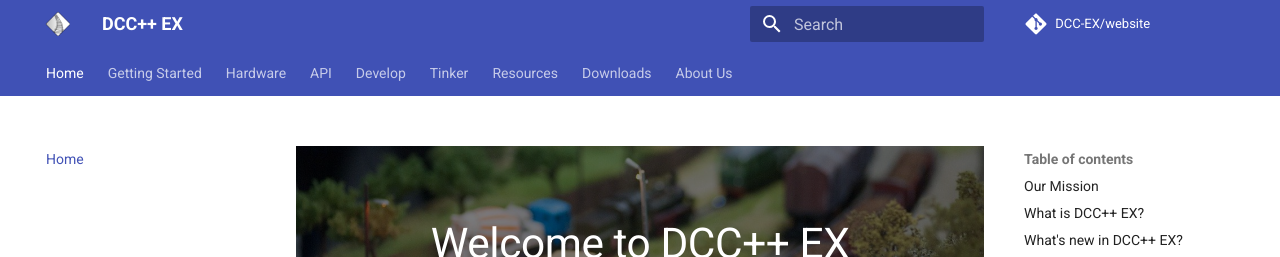
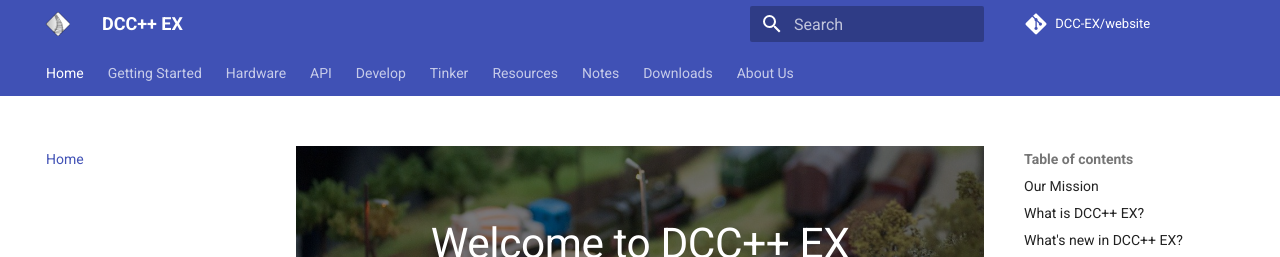
Before and after one commit to DCC-EX/website, an MkDocs documentation site: the page built from docs/index.md, in a window 1280 px wide and 900 px high. Shown: the top 257 px of the window. Built offline with MkDocs 1.6.1 and Material for MkDocs 9.7.7, drawn with Linux system fonts in a browser that asks for light colours; comment, search, counter and statistics services are not loaded.

Commit message:
Add notes to nav menu

```diff
--- a/mkdocs.yml
+++ b/mkdocs.yml
@@ -36,6 +36,7 @@
     - Tinker with DCC EX: 'tinker/tinkering.md'
   - Resources:
     - Resources: 'resources/resources.md'
+  - Notes: 'notes/rewrite.md'
   - Downloads:
     - DCC++ Basestation: 'download/dccex-downloads.md'
     - Materials: 'download/dccex-materials-downloads.md'
```
